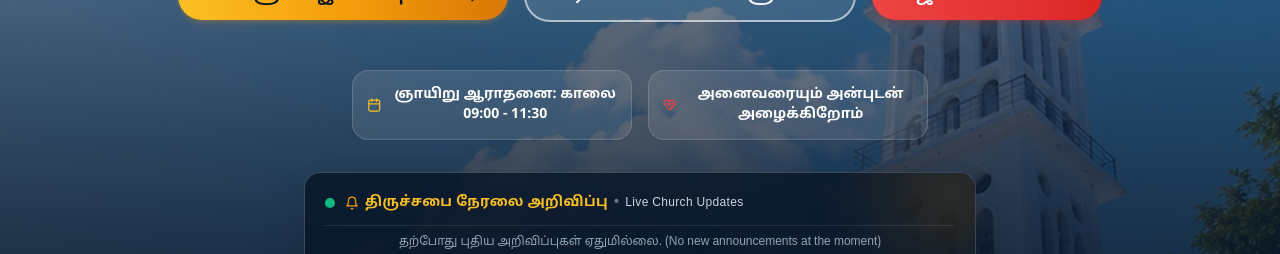
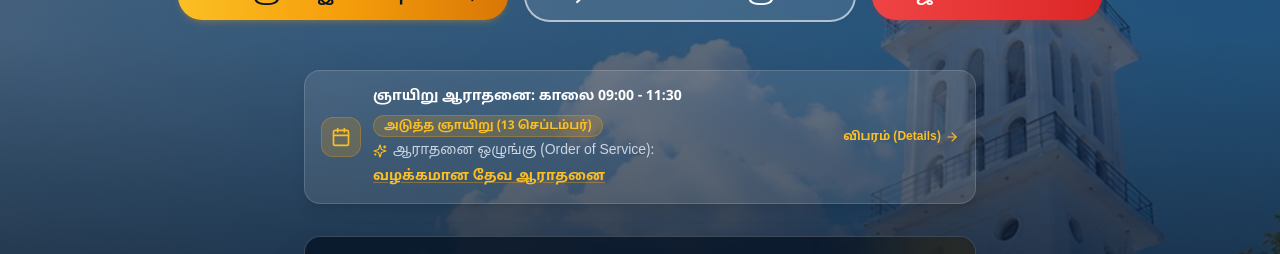
Before and after one commit to csichristchruchofficial-cpu/csi-christ-church-website, a Next.js app: page / in a window 1280 px wide. Shown: the part 545-799 px from the top of the page. Built offline with nearby package versions, Linux system fonts and the light colour scheme; no server answers; the database is empty.

Commit message:
feat: Remove generic welcome box and add live Order of Service updates banner in Hero

```diff
--- a/components/Hero.tsx
+++ b/components/Hero.tsx
@@ -2,14 +2,64 @@ import Link from "next/link";
 import Image from "next/image";
 import { ReactNode } from "react";
 import { churchInfo } from "@/data/church";
-import { Sparkles, Calendar, HeartHandshake, ArrowRight } from "lucide-react";
+import { Sparkles, Calendar, ArrowRight } from "lucide-react";
 import ScrollReveal from "./ScrollReveal";
 
 type HeroProps = {
   children?: ReactNode;
 };
 
+// Calculates the upcoming Sunday date and corresponding Order of Service
+function getUpcomingSundayOrder() {
+  const now = new Date();
+  const day = now.getDay(); // 0 = Sun, 1 = Mon, ...
+  const diffToSunday = day === 0 ? 0 : 7 - day;
+  const sunday = new Date(now);
+  sunday.setDate(now.getDate() + diffToSunday);
+
+  const dateNum = sunday.getDate();
+  const weekNum = Math.min(5, Math.ceil(dateNum / 7));
+
+  const orders: Record<number, { titleTa: string; titleEn: string }> = {
+    1: {
+      titleTa: "திருவிருந்து ஆராதனை",
+      titleEn: "Communion Service",
+    },
+    2: {
+      titleTa: "வழக்கமான தேவ ஆராதனை",
+      titleEn: "Regular Service",
+    },
+    3: {
+      titleTa: "திருவிருந்து ஆராதனை (ஆங்கிலிக்கன் முறை)",
+      titleEn: "Anglican Order Communion",
+    },
+    4: {
+      titleTa: "துதி மற்றும் ஆராதனை",
+      titleEn: "Worship Service",
+    },
+    5: {
+      titleTa: "வழக்கமான தேவ ஆராதனை",
+      titleEn: "Regular Service",
+    },
+  };
+
+  const monthNamesTa = [
+    "ஜனவரி", "பிப்ரவரி", "மார்ச்", "ஏப்ரல்", "மே", "ஜூன்",
+    "ஜூலை", "ஆகஸ்ட்", "செப்டம்பர்", "அக்டோபர்", "நவம்பர்", "டிசம்பர்"
+  ];
+  const dateStr = `${sunday.getDate()} ${monthNamesTa[sunday.getMonth()]}`;
+
+  return {
+    isTodaySunday: day === 0,
+    dateStr,
+    weekNum,
+    order: orders[weekNum] || orders[2],
+  };
+}
+
 export default function Hero({ children }: HeroProps) {
+  const sundayInfo = getUpcomingSundayOrder();
+
   return (
     <section className="relative flex min-h-[92vh] items-center overflow-hidden bg-navy-950">
       {/* Background Church Photo */}
@@ -81,21 +131,45 @@ export default function Hero({ children }: HeroProps) {
           </div>
         </div>
 
-        {/* Highlights Bar with Pop Scroll Reveal */}
+        {/* Order of Service Updates Banner (Replaces previous greeting card as requested) */}
         <ScrollReveal direction="pop" delay={250} className="mt-10 sm:mt-12">
-          <div className="grid grid-cols-1 sm:grid-cols-2 gap-4 max-w-xl mx-auto">
-            <div className="flex items-center justify-center gap-3 rounded-2xl bg-white/10 p-3.5 backdrop-blur-md border border-white/15 text-white shadow-sm hover:border-gold/40 transition-colors">
-              <Calendar className="h-5 w-5 text-gold-light" />
-              <span className="text-sm font-semibold">ஞாயிறு ஆராதனை: காலை 09:00 - 11:30</span>
+          <Link
+            href="#services"
+            className="group block max-w-2xl mx-auto rounded-2xl bg-white/10 hover:bg-white/15 p-3.5 sm:p-4 backdrop-blur-md border border-white/15 hover:border-gold/50 shadow-lg transition-all"
+          >
+            <div className="flex flex-col sm:flex-row items-center justify-between gap-3 text-center sm:text-left">
+              <div className="flex items-center gap-3">
+                <div className="flex h-10 w-10 shrink-0 items-center justify-center rounded-xl bg-gold/20 text-gold-light border border-gold/30">
+                  <Calendar className="h-5 w-5" />
+                </div>
+                <div>
+                  <div className="flex flex-wrap items-center justify-center sm:justify-start gap-2">
+                    <span className="text-xs sm:text-sm font-bold text-white">
+                      ஞாயிறு ஆராதனை: காலை 09:00 - 11:30
+                    </span>
+                    <span className="rounded-full bg-gold/20 px-2.5 py-0.5 text-[10px] sm:text-xs font-bold text-gold-light border border-gold/30">
+                      {sundayInfo.isTodaySunday ? "இன்று (Today)" : `அடுத்த ஞாயிறு (${sundayInfo.dateStr})`}
+                    </span>
+                  </div>
+                  <p className="mt-1 text-xs sm:text-sm text-slate-200 flex flex-wrap items-center justify-center sm:justify-start gap-1.5">
+                    <Sparkles className="h-3.5 w-3.5 text-gold-light shrink-0" />
+                    <span className="text-slate-300">ஆராதனை ஒழுங்கு (Order of Service):</span>
+                    <strong className="text-gold-light underline decoration-gold/40 underline-offset-2 font-bold">
+                      {sundayInfo.order.titleTa}
+                    </strong>
+                  </p>
+                </div>
+              </div>
+
+              <div className="flex items-center gap-1 text-xs font-bold text-gold-light group-hover:translate-x-1 transition-transform shrink-0">
+                <span>விபரம் (Details)</span>
+                <ArrowRight className="h-3.5 w-3.5" />
+              </div>
             </div>
-            <div className="flex items-center justify-center gap-3 rounded-2xl bg-white/10 p-3.5 backdrop-blur-md border border-white/15 text-white shadow-sm hover:border-crimson/40 transition-colors">
-              <HeartHandshake className="h-5 w-5 text-crimson-light" />
-              <span className="text-sm font-semibold">அனைவரையும் அன்புடன் அழைக்கிறோம்</span>
-            </div>
-          </div>
+          </Link>
         </ScrollReveal>
 
-        {/* Live Church Updates (Placed right inside the Hero banner as requested) */}
+        {/* Live Church Updates */}
         {children}
       </div>
     </section>
```
